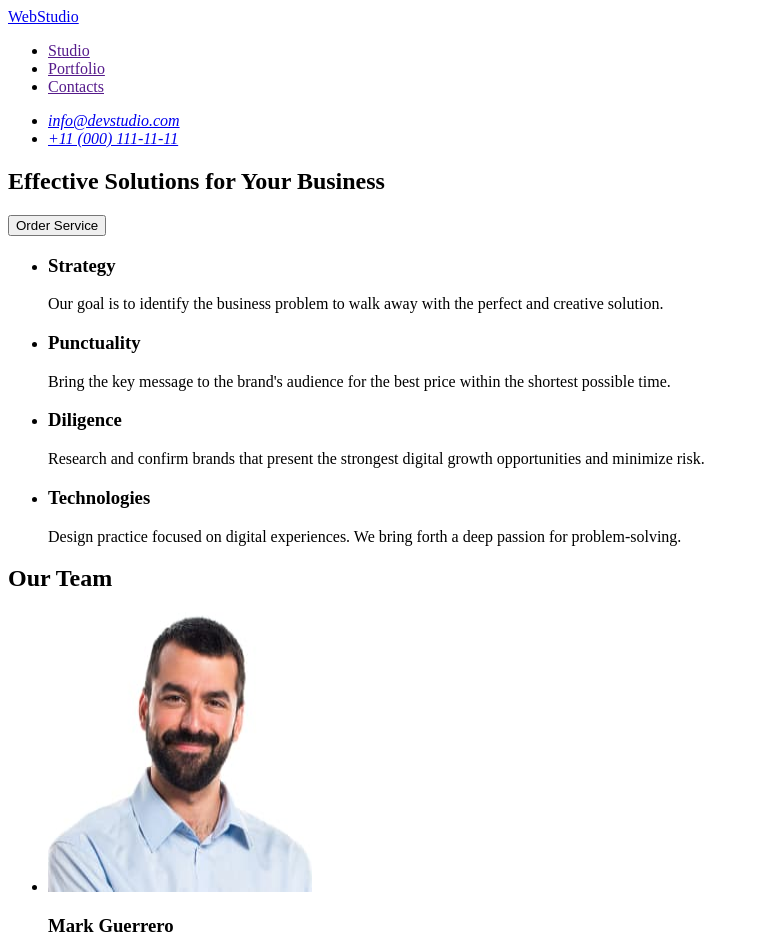
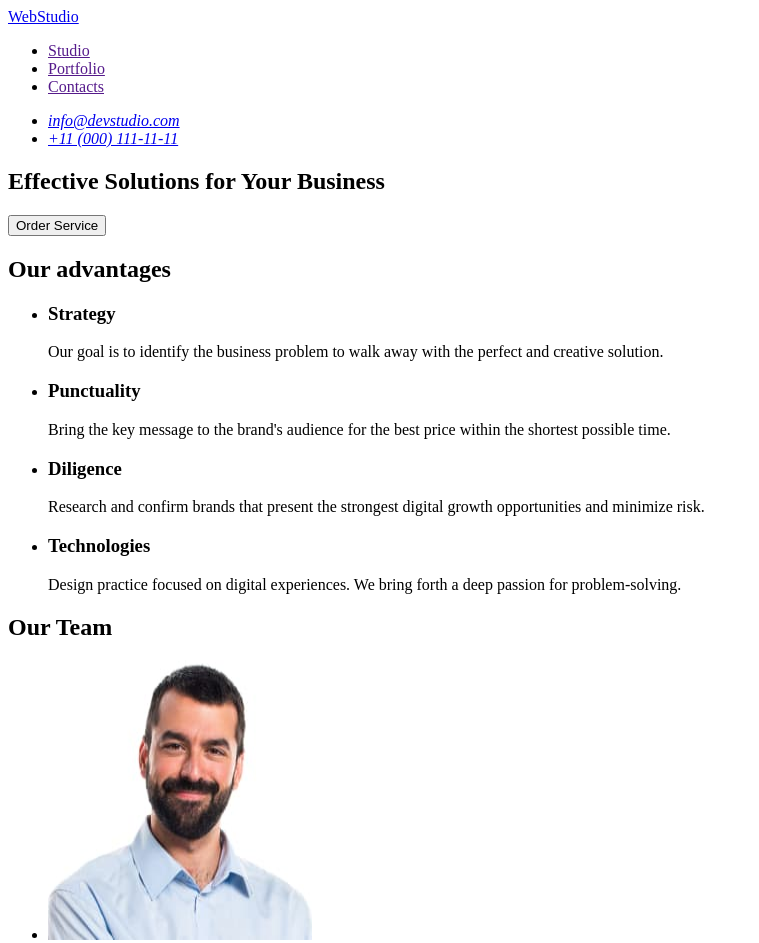
Before and after one commit to ConstantineKobushka/goit-markup-hw-06, a plain HTML site: page index.html in a window 1280 px wide. Shown: the top 943 px of the page, without its empty margins (0-759 px from the left). Drawn offline with Linux system fonts and the light colour scheme.

Commit message:
change index file

```diff
--- a/index.html
+++ b/index.html
@@ -35,6 +35,7 @@
       </section>
 
       <section>
+        <h2>Our advantages</h2>
         <ul>
           <li>
             <h3>Strategy</h3>
```
